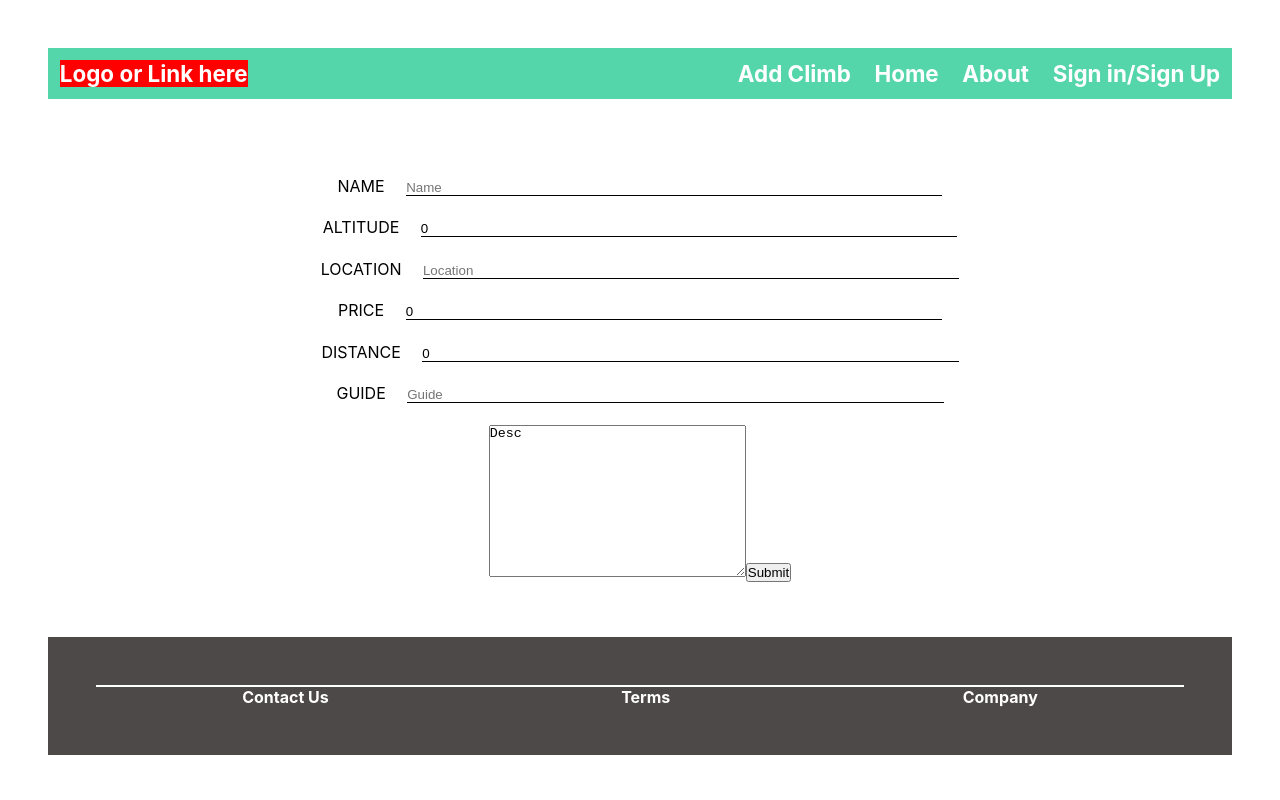
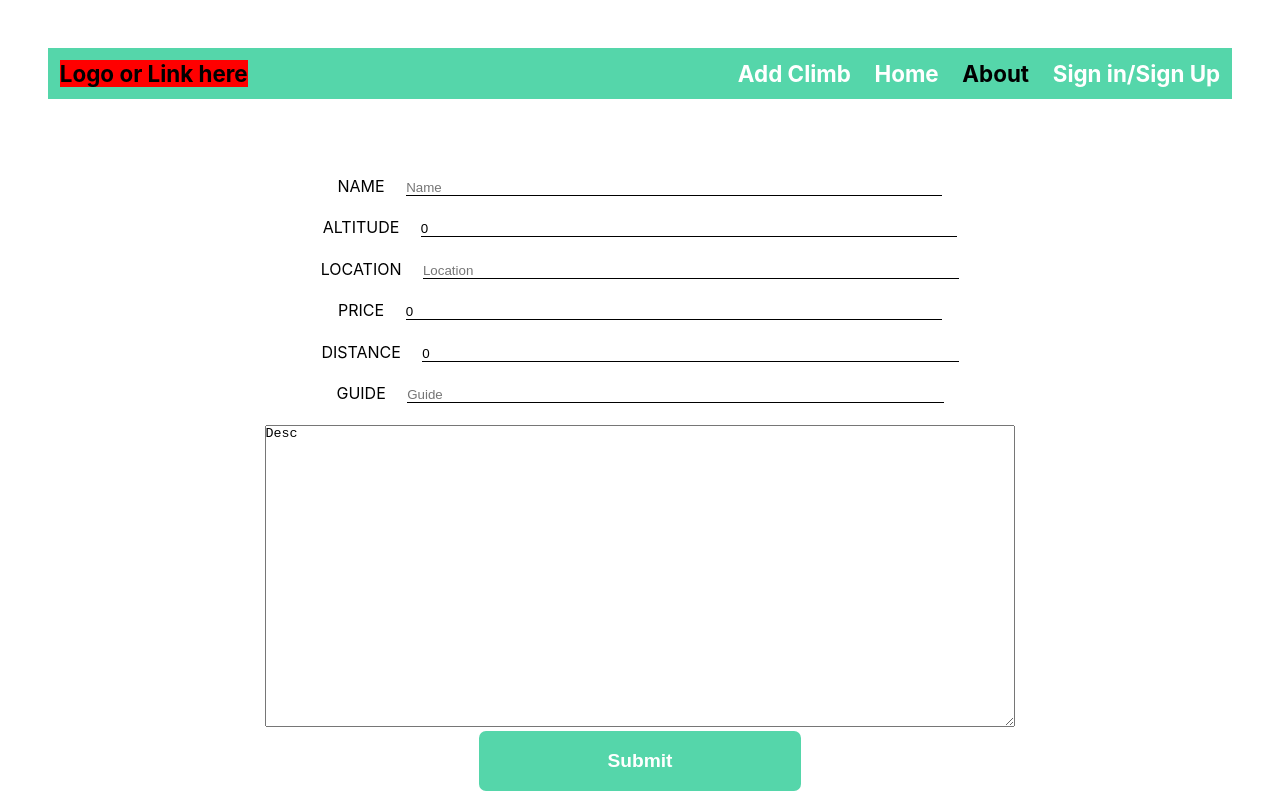
Before and after one commit to michaelohalloran/great-climbs, a React (Create React App) app: page /add-climb in a window 1280 px wide. Shown: the top 800 px of the page. Built offline with nearby package versions, Linux system fonts and the light colour scheme.

Commit message:
modify AddClimb, Item, and Navbar styles

```diff
--- a/src/components/AddClimb.js
+++ b/src/components/AddClimb.js
@@ -1,5 +1,6 @@
 import React, { Component } from "react";
 import "./AddClimb.scss";
+import Button from "./Button";
 
 class AddClimb extends Component {
 	// TODO add start and ending lat/lng and/or altitude to make grade calculation
@@ -61,10 +62,10 @@ class AddClimb extends Component {
 			<div className="climb-form-container">
 				<form onSubmit={this.handleSubmit}>
 					{this.buildFormFields()}
-					<textarea name="desc" id="" cols="30" rows="10">
+					<textarea name="desc" id="" cols="50" rows="20">
 						Desc
 					</textarea>
-					<button>Submit</button>
+					<Button classNames="add-climb-btn" text="Submit" />
 				</form>
 			</div>
 		);
--- a/src/components/AddClimb.scss
+++ b/src/components/AddClimb.scss
@@ -3,6 +3,15 @@
 	text-align: center;
 	margin: 2%;
 	padding: 2rem;
+
+	textarea {
+		width: 70%;
+	}
+
+	.add-climb-btn {
+		display: block;
+		margin: 0 auto;
+	}
 
 	.climb-input-container {
 		margin: 2% 0;
--- a/src/components/Item.js
+++ b/src/components/Item.js
@@ -16,12 +16,12 @@ const Item = ({ img, name, linkUrl, length, price, grade }) => {
 				{/* <button onClick={openModal} className="homepage-btn">
 						{name}
 					</button> */}
-				<Link to={`/climb/${linkUrl}`} className="homepage-btn">
+				<Link to={`/climb/${linkUrl}`} className="homepage-btn-front">
 					{name}
 				</Link>
 			</div>
 			<div className="back-item">
-				<Link to={`/climb/${linkUrl}`} className="homepage-btn">
+				<Link to={`/climb/${linkUrl}`} className="homepage-btn-back">
 					{name}
 				</Link>
 				<p>Length: {length} miles</p>
--- a/src/components/Item.scss
+++ b/src/components/Item.scss
@@ -37,13 +37,16 @@
 			height: 100%;
 		}
 	}
-}
 
-.homepage-btn {
+	.homepage-btn-front {
 		position: absolute;
 		top: 0;
 		left: 50%;
 		transform: translate(-50%, 0);
+	}
+
+	.homepage-btn-front,
+	.homepage-btn-back {
 		border: none;
 		width: 50%;
 		background: rgba(0, 0, 0, 0.4);
@@ -58,3 +61,4 @@
 			background-color: rgba(0, 0, 0, 0.9);
 		}
 	}
+}
--- a/src/components/Navbar.scss
+++ b/src/components/Navbar.scss
@@ -15,15 +15,20 @@
 
 	& li {
 		margin: 1%;
-		color: white;
+		// color: white;
 		font-size: 1.4rem;
 		font-weight: bold;
 		cursor: pointer;
-		transition: all 1s ease;
+		background-image: linear-gradient(120deg, transparent 0%, transparent 50%, white 50%);
+		background-size: 230%;
+		transition: all 0.4s ease;
 
 		&:hover {
 			background-color: white;
-			color: #55d6aa;
+			background-position: 100%;
+			a {
+				color: #55d6aa;
+			}
 			// https://codepen.io/Vyrus083/pen/sxwGr
 			// https://codepen.io/EvyatarDa/pen/waKXMd
 		}
```
Lines whose indentation alone changed are shown as unchanged.
